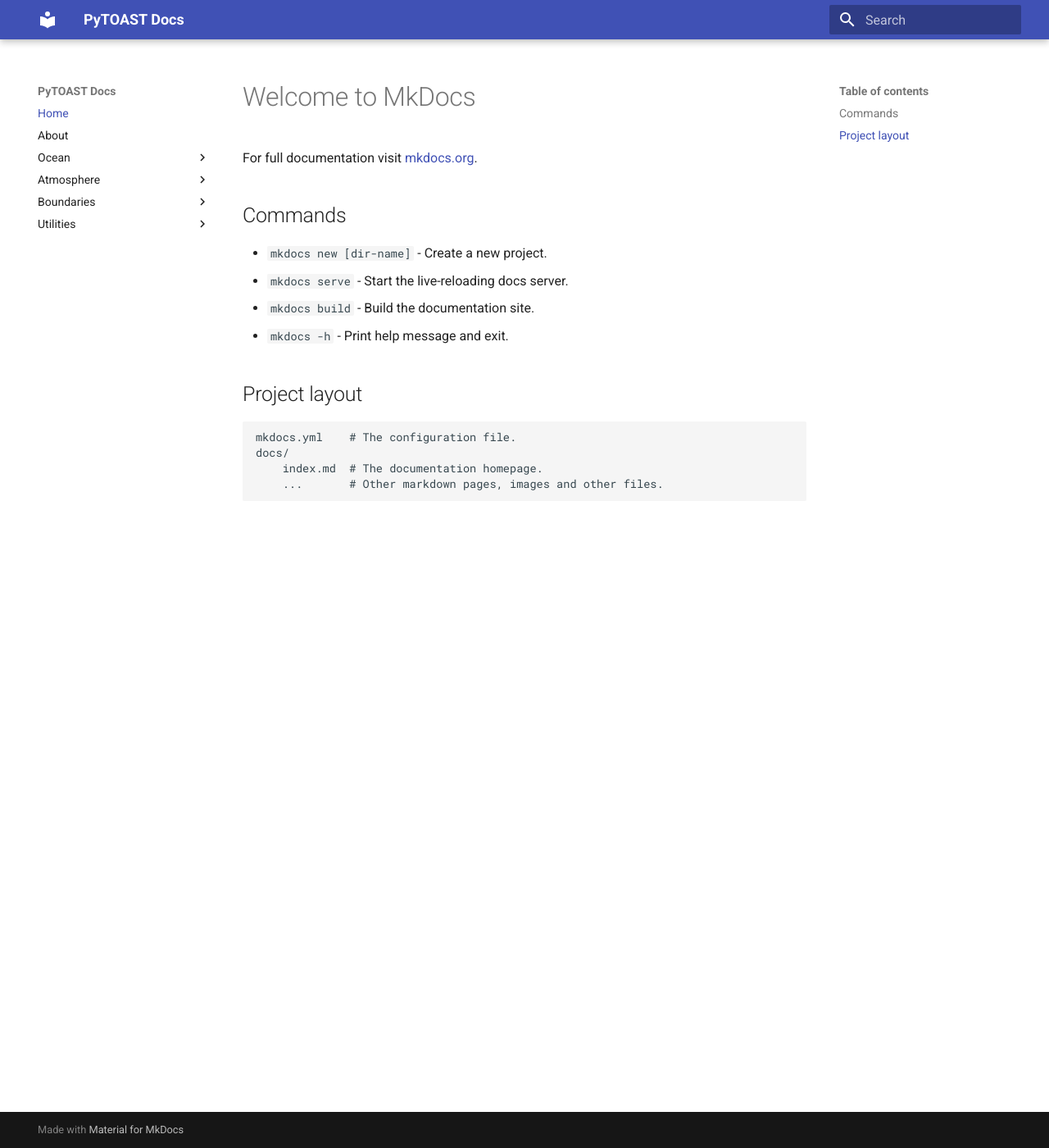
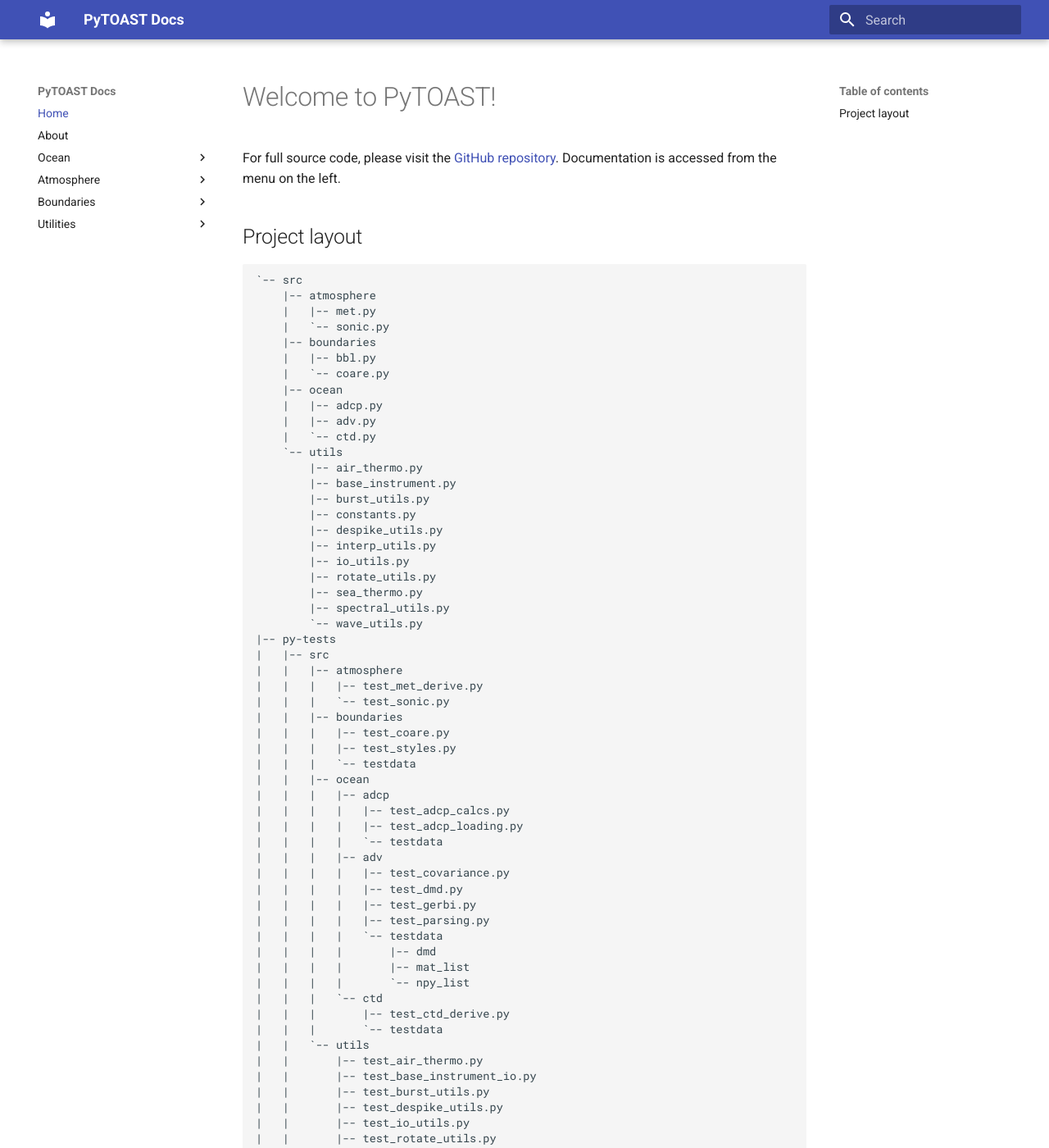
Before and after one commit to galenegan/pytoast, an MkDocs documentation site: the page built from docs/index.md, in a window 1280 px wide and 1400 px high. Shown: the whole window at 82% size. Built offline with MkDocs 1.6.1 and Material for MkDocs 9.7.7, drawn with Linux system fonts in a browser that asks for light colours; some of the changed text lies outside the part shown.

Commit message:
doc updates

````diff
--- a/docs/index.md
+++ b/docs/index.md
@@ -1,17 +1,76 @@
-# Welcome to MkDocs
+# Welcome to PyTOAST!
 
-For full documentation visit [mkdocs.org](https://www.mkdocs.org).
-
-## Commands
-
-* `mkdocs new [dir-name]` - Create a new project.
-* `mkdocs serve` - Start the live-reloading docs server.
-* `mkdocs build` - Build the documentation site.
-* `mkdocs -h` - Print help message and exit.
+For full source code, please visit the [GitHub repository](https://github.com/galenegan/pytoast). Documentation is
+accessed from the menu on the left.
 
 ## Project layout
 
-    mkdocs.yml    # The configuration file.
-    docs/
-        index.md  # The documentation homepage.
-        ...       # Other markdown pages, images and other files.
+```
+`-- src
+    |-- atmosphere
+    |   |-- met.py
+    |   `-- sonic.py
+    |-- boundaries
+    |   |-- bbl.py
+    |   `-- coare.py
+    |-- ocean
+    |   |-- adcp.py
+    |   |-- adv.py
+    |   `-- ctd.py
+    `-- utils
+        |-- air_thermo.py
+        |-- base_instrument.py
+        |-- burst_utils.py
+        |-- constants.py
+        |-- despike_utils.py
+        |-- interp_utils.py
+        |-- io_utils.py
+        |-- rotate_utils.py
+        |-- sea_thermo.py
+        |-- spectral_utils.py
+        `-- wave_utils.py
+|-- py-tests
+|   |-- src
+|   |   |-- atmosphere
+|   |   |   |-- test_met_derive.py
+|   |   |   `-- test_sonic.py
+|   |   |-- boundaries
+|   |   |   |-- test_coare.py
+|   |   |   |-- test_styles.py
+|   |   |   `-- testdata
+|   |   |-- ocean
+|   |   |   |-- adcp
+|   |   |   |   |-- test_adcp_calcs.py
+|   |   |   |   |-- test_adcp_loading.py
+|   |   |   |   `-- testdata
+|   |   |   |-- adv
+|   |   |   |   |-- test_covariance.py
+|   |   |   |   |-- test_dmd.py
+|   |   |   |   |-- test_gerbi.py
+|   |   |   |   |-- test_parsing.py
+|   |   |   |   `-- testdata
+|   |   |   |       |-- dmd
+|   |   |   |       |-- mat_list
+|   |   |   |       `-- npy_list
+|   |   |   `-- ctd
+|   |   |       |-- test_ctd_derive.py
+|   |   |       `-- testdata
+|   |   `-- utils
+|   |       |-- test_air_thermo.py
+|   |       |-- test_base_instrument_io.py
+|   |       |-- test_burst_utils.py
+|   |       |-- test_despike_utils.py
+|   |       |-- test_io_utils.py
+|   |       |-- test_rotate_utils.py
+|   |       |-- test_sea_thermo.py
+|   |       |-- test_wave_utils.py
+|   |       `-- testdata
+|   `-- testhelpers
+|       |-- rotate_utils.py
+|       |-- stub_utils.py
+|       `-- synth_utils.py
+|-- LICENSE
+|-- README.md
+|-- mkdocs.yml
+|-- pyproject.toml
+```
````
Also changed, not shown: docs/about.md (+2 -0 lines), 7 other files.
